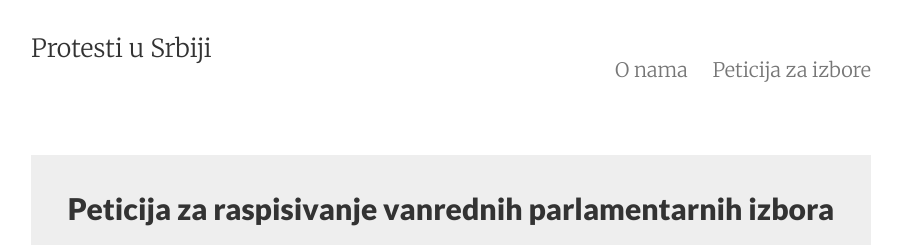
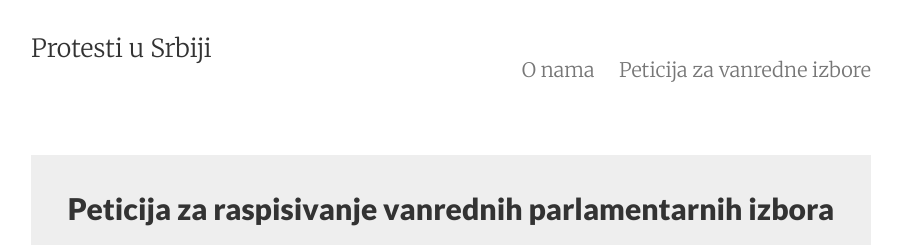
Before and after one commit to trkinrs/protesti.srb.in.rs, a Jekyll site: the page built from izbori.md, in a window 1280 px wide. Shown: the top 245 px of the page, without its empty margins (189-1091 px from the left). Built offline with Jekyll 4.4.1, drawn with Linux system fonts in a browser that asks for light colours; our own code applies the rules of GitHub Pages for plain Markdown files; part of the change alters nothing that is shown.

```diff
--- a/izbori.md
+++ b/izbori.md
@@ -80,13 +80,16 @@
       });
       const element = document.getElementById("pdf-content");
       function generatePDF() {
+        const name = document.getElementById('name').textContent;
+        document.getElementById('pdf-name').textContent = name;
+        const id = document.getElementById('id').textContent;
+        document.getElementById('pdf-id').textContent = id;
         html2pdf().set({
             margin: 10,
-            filename: 'peticija-za-izbore.pdf',
             pagebreak: { mode: 'avoid-all' },
           })
           .from(element)
-          .save("from-iframe.pdf");
+          .save(`Peticija za izbore ${name} ${id}.pdf`);
       }
     </script>
   </body>
--- a/peticija.md
+++ b/peticija.md
@@ -1,6 +1,6 @@
 ---
 layout: page
-title: Peticija za izbore
+title: Peticija za vanredne izbore
 ---
 <h2>Potpiši peticiju putem eUprave i Consent ID mobile aplikacije</h2>
 
```
Also changed, not shown: 1 other file.
